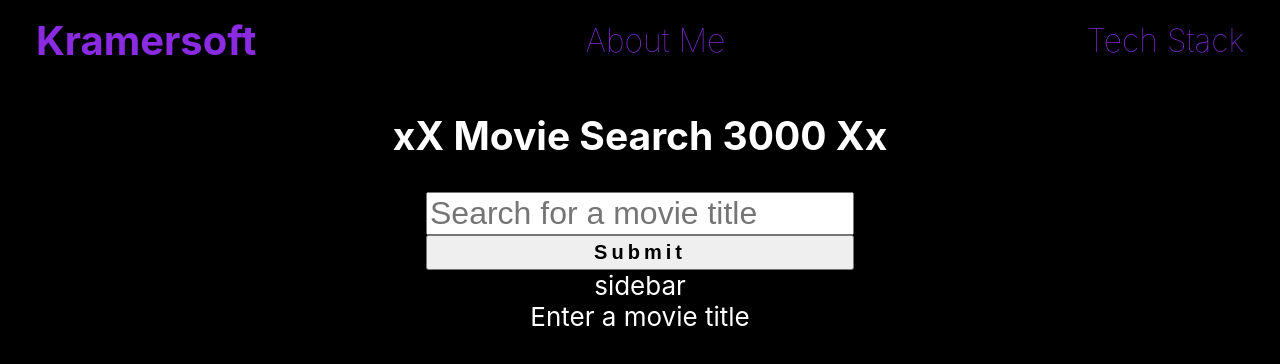
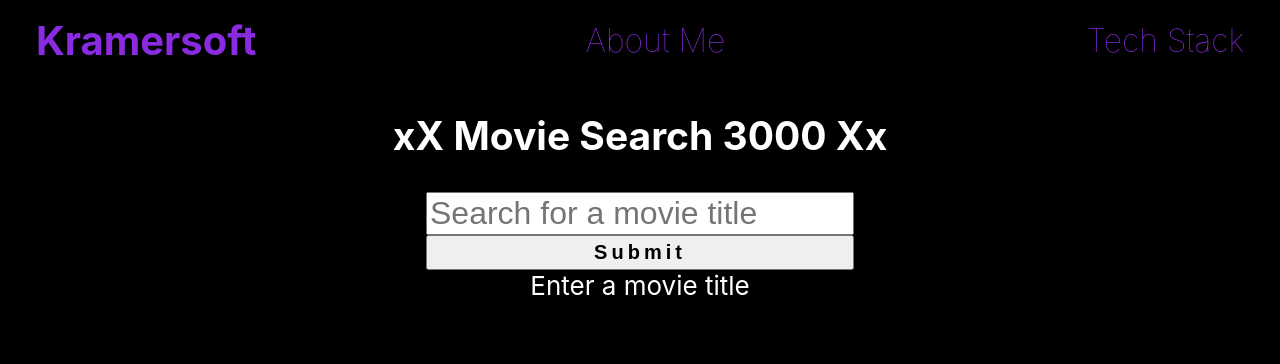
Before and after one commit to zckramer/movie-search-frontend, a React (Create React App) app: page / in a window 1280 px wide. Shown: the top 364 px of the page. Built offline with nearby package versions, Linux system fonts and the light colour scheme.

Commit message:
cleaned up sidebar code a bit

```diff
--- a/src/components/Main.jsx
+++ b/src/components/Main.jsx
@@ -23,8 +23,10 @@ const Main = () => {
     const searchQuerySearch = baseURL + searchURL + searchString;
 
     function handleChangeInput (event) {
-        setInputValue(event.target.value)
-        // console.log(inputValue)
+        setInputValue(event.target.value);
+        setFilmDidLoad(false);
+        setSearchDidLoad(false);
+        setInstructions(<div>Enter a movie title</div>);
     }
 
     function handleReceivePromise (responseData, destination) {
@@ -64,7 +66,6 @@ const Main = () => {
         } else {
             setInstructions(<div>Invalid search</div>)
         }
-
     }
 
     return (
@@ -86,7 +87,7 @@ const Main = () => {
                     Submit
                 </button>
             </form>
-            {searchDidLoad ? <Sidebar searchData={searchDataSearch} /> : "sidebar"}
+            {searchDidLoad ? <Sidebar searchData={searchDataSearch} /> : ""}
             {/* {filmDidLoad ? console.log("searchData state = ", searchDataFilm) : ""} */}
             {filmDidLoad ? <MovieCard
                                 title={searchDataFilm.title}
--- a/src/components/Sidebar.jsx
+++ b/src/components/Sidebar.jsx
@@ -7,7 +7,7 @@ const Sidebar = (props) => {
     return (
         <div className={"Sidebar"}>
             possible matches:
-    {titleList.map(title=><div movieid={title.id}>{title.title}, id:{title.id}</div>)}
+            {titleList.map(title=><div movieid={title.id}>{title.title}</div>)}
         </div>
     )
 }
```
